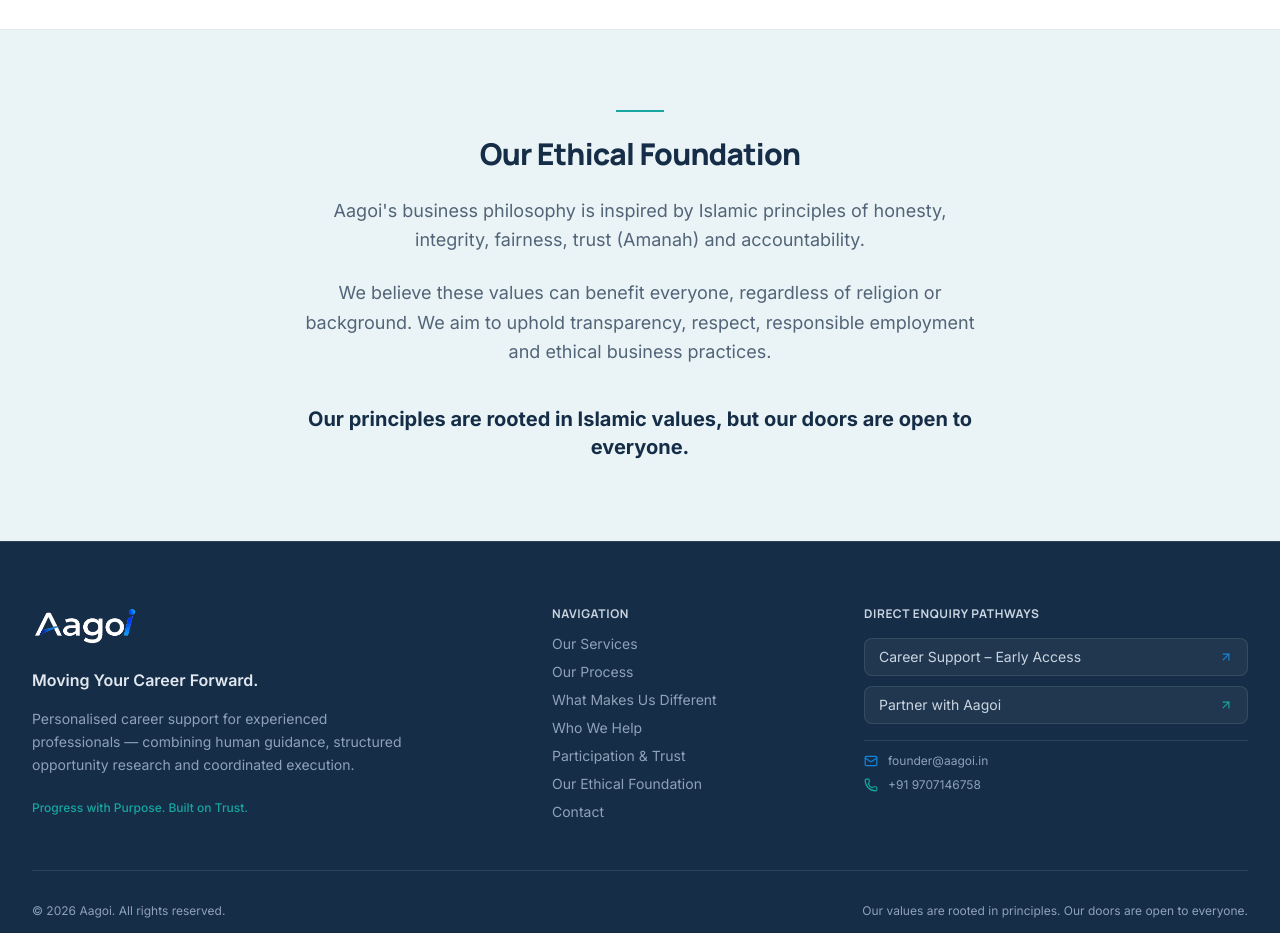
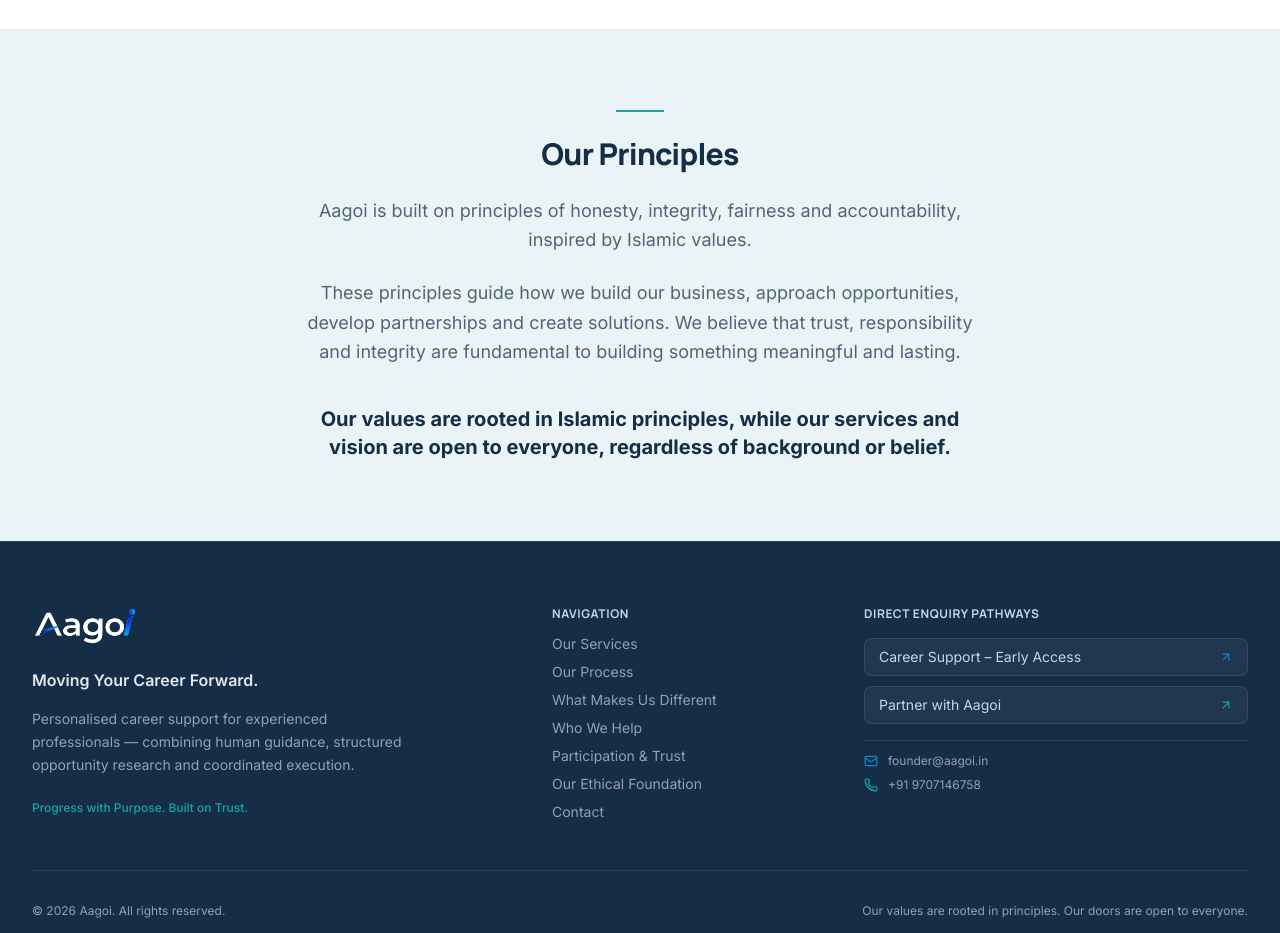
Before and after one commit to skillolite-ahmed/aagoi.website.v1, a React (Vite) app: page / in a window 1280 px wide. Shown: the part 8560-9493 px from the top of the page. Built offline with nearby package versions, Linux system fonts and the light colour scheme.

Commit message:
Update ethical foundation content

```diff
--- a/src/components/EthicalFoundation.tsx
+++ b/src/components/EthicalFoundation.tsx
@@ -10,23 +10,23 @@ export const EthicalFoundation: React.FC = () => {
 
           {/* Heading */}
           <h2 className="text-2xl sm:text-3xl font-extrabold text-[#152D46] tracking-tight">
-            Our Ethical Foundation
+            Our Principles
           </h2>
 
           {/* Paragraph 1 */}
           <p className="text-base sm:text-lg text-[#526477] leading-relaxed">
-            Aagoi&apos;s business philosophy is inspired by Islamic principles of honesty, integrity, fairness, trust (Amanah) and accountability.
+            Aagoi is built on principles of honesty, integrity, fairness and accountability, inspired by Islamic values.
           </p>
 
           {/* Paragraph 2 */}
           <p className="text-base sm:text-lg text-[#526477] leading-relaxed">
-            We believe these values can benefit everyone, regardless of religion or background. We aim to uphold transparency, respect, responsible employment and ethical business practices.
+            These principles guide how we build our business, approach opportunities, develop partnerships and create solutions. We believe that trust, responsibility and integrity are fundamental to building something meaningful and lasting.
           </p>
 
           {/* Closing Statement */}
           <div className="pt-4">
             <p className="text-lg sm:text-xl font-bold text-[#152D46] leading-snug">
-              Our principles are rooted in Islamic values, but our doors are open to everyone.
+              Our values are rooted in Islamic principles, while our services and vision are open to everyone, regardless of background or belief.
             </p>
           </div>
         </div>
```
